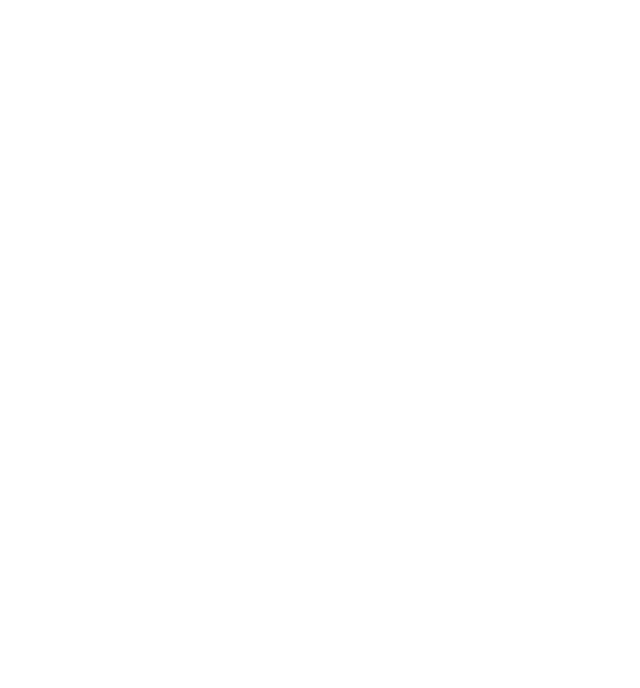
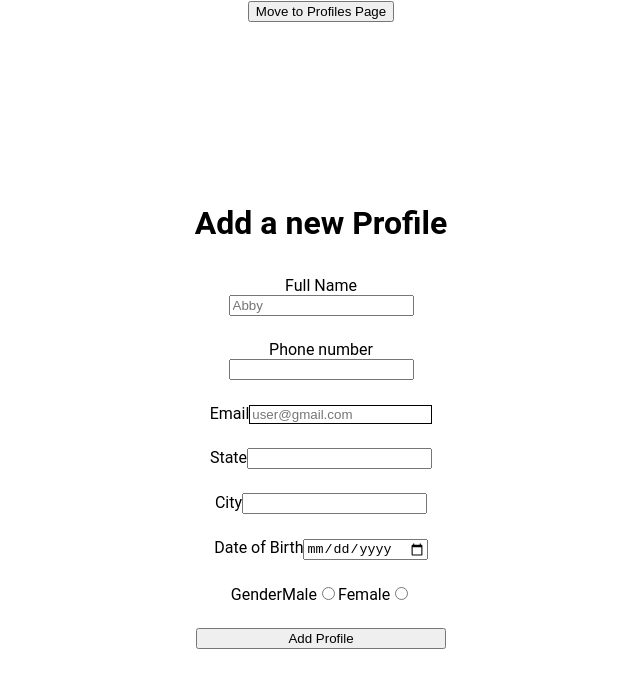
Before and after one commit to Shah-Arsalan/metromax-form, a React (Create React App) app: page / in a window 1280 px wide. Shown: the top 688 px of the page, without its empty margins (319-959 px from the left). Built offline with nearby package versions, Linux system fonts and the light colour scheme.

Commit message:
feat : rendered profiles on profile page

```diff
--- a/src/App.js
+++ b/src/App.js
@@ -1,9 +1,16 @@
 import logo from './logo.svg';
+import { Routes, Route, Navigate } from "react-router-dom";
 import './App.css';
+import { Form } from './Pages/Form/Form';
+import { Profiles } from './Pages/Profiles/Profiles';
 
 function App() {
   return (
     <div className="App">
+      <Routes>
+        <Route path="/" element={<Form/>} />
+        <Route path="/profiles" element={<Profiles/>} />
+      </Routes>
     </div>
   );
 }
--- /dev/null
+++ b/src/Components/ProfileCard/ProfileCard.css
@@ -0,0 +1,5 @@
+.profile-card{
+    display: flex;
+    width: 100%;
+    justify-content: space-between;
+}
--- /dev/null
+++ b/src/Components/ProfileCard/ProfileCard.js
@@ -0,0 +1,20 @@
+import './ProfileCard.css'
+
+const ProfileCard = ({ele}) => {
+
+    return (
+        <div className="profile-card">
+                <p>{ele.fullname}</p>
+                <p>{ele.phno}</p>
+                <p>{ele.email}</p>
+                <p>{ele.gender}</p>
+                <p>{ele.dob}</p>
+                <p>{ele.city}</p>
+                <p>{ele.state}</p>
+                <div><p>Delete</p><p>edit</p></div>
+        </div>
+    )
+}
+
+
+export {ProfileCard}
--- /dev/null
+++ b/src/Pages/Form/Form.css
@@ -0,0 +1,91 @@
+
+  .login-container {
+    font-family: roboto;
+    display: flex;
+    justify-content: center;
+    align-items: center;
+    height: 100vh;
+  }
+
+  .login-inputs {
+    background-color: var(--white);
+    width: 25rem;
+    height: fit-content;
+    display: flex;
+    flex-direction: column;
+    justify-content: center;
+    box-shadow: var(--shadow-box);
+    align-items: center;
+    padding: 2rem;
+  }
+
+  .forgot-password a {
+    margin-left: auto;
+    text-decoration: none;
+  }
+
+  .login-container button {
+    width: 100%;
+  }
+
+  .login-container a {
+    text-decoration: none;
+    justify-content: center;
+  }
+
+  .input {
+    margin: 0.75rem;
+    width: 80%;
+  }
+
+  input[type="password"] {
+    border: 1px solid;
+  }
+
+  input[type="email"] {
+    border: 1px solid;
+  }
+
+  .form {
+    display: flex;
+    flex-direction: column;
+    justify-content: center;
+    align-items: center;
+  }
+
+
+  .error-msg{
+    background-color: var(--white);
+    width: max-content;
+    padding: 1rem;
+    display: flex;
+    gap: 1rem;
+    align-items: center;
+    position: absolute;
+    top: 37rem;
+    left: 33rem;
+    border: 1px solid var(--red);
+  }
+
+  .cross{
+    cursor: pointer;
+  }
+
+  .input-icon{
+    display: flex;
+    align-items: center;
+    gap: 1rem;
+  }
+
+  .fa-eye{
+    border: 1px solid var(--black);
+    padding: 7px;
+    cursor: pointer;
+    border-radius: 5px;
+    font-size: 20px;
+  }
+
+  .loginLink:hover{
+  cursor: pointer;
+  color: var(--primary-color);
+  }
--- /dev/null
+++ b/src/Pages/Form/Form.jsx
@@ -0,0 +1,229 @@
+import "./Form.css";
+import { useEffect, useState } from "react";
+import { useNavigate } from "react-router-dom";
+
+const Form = () => {
+    const navigate = useNavigate();
+  const [appear, setAppear] = useState(false);
+  const [profiles, setProfiles] = useState(JSON.parse(localStorage.getItem("Profiles")) ?? []);
+
+  const [profileDetails, setprofileDetails] = useState({
+    fullname: "",
+    phno: "",
+    email: "",
+    state: "",
+    city: "",
+    dob: "",
+    gender: "",
+  });
+
+  const saveProfile = () => {
+    setProfiles([...profiles, profileDetails]);
+  };
+
+
+console.log('new prfiles are', profiles);
+
+  const showErrorModal = (string) => {
+console.log(string);
+  }
+
+  useEffect(() => {
+    localStorage.setItem(
+        "Profiles",
+        JSON.stringify(profiles)
+      );
+      console.log('here is arsaaln')
+  },[profiles])
+
+
+
+
+  return (
+    <div className="profile-page">
+    <button onClick={()=>navigate('/profiles')}>Move to Profiles Page</button>
+      <div className="login-container">
+        <div className="login-inputs">
+          <h1>Add a new Profile</h1>
+          <form
+            className="form"
+            onSubmit={(e) => {
+              e.preventDefault();
+              if (profileDetails.fullname.length === 0) {
+                showErrorModal("Enter Name")
+              } else if (profileDetails.phno.length !== 10) {
+                showErrorModal("Enter Valid Phone Number")
+              } else if (profileDetails.state.length === 0) {
+                showErrorModal("Enter State")
+              }
+              else if (profileDetails.city.length === 0) {
+                showErrorModal("Enter city")
+              }
+              else if (profileDetails.dob.length === 0) {
+                showErrorModal("Enter proper DOB")
+              }
+              else if (profileDetails.gender.length === 0) {
+                showErrorModal("Select your gender")
+              } else {
+                saveProfile();
+              }
+            }}
+          >
+            <div className="input">
+              <label htmlFor="full-name">Full Name</label>
+              <input
+                id="full-name"
+                value={profileDetails.fullname}
+                placeholder="Abby"
+                className="input-txt"
+                type="text"
+                onChange={(e) =>
+                  setprofileDetails({
+                    ...profileDetails,
+                    fullname: e.target.value,
+                  })
+                }
+              />
+            </div>
+
+            <div className="input">
+              <label htmlFor="phno">Phone number</label>
+              <input
+                id="phno"
+                value={profileDetails.phno}
+                className="input-txt"
+                type="text"
+                onChange={(e) =>
+                  setprofileDetails({
+                    ...profileDetails,
+                    phno: e.target.value,
+                  })
+                }
+              />
+            </div>
+            <div className="input">
+              <label htmlFor="email">Email</label>
+              <input
+                required={true}
+                id="email"
+                value={profileDetails.email}
+                placeholder="user@gmail.com"
+                className="input-txt"
+                type="email"
+                onChange={(e) =>
+                  setprofileDetails({
+                    ...profileDetails,
+                    email: e.target.value,
+                  })
+                }
+              />
+            </div>
+            <div className="input">
+              <label htmlFor="state">State</label>
+              <input
+                id="state"
+                value={profileDetails.state}
+                className="input-txt"
+                type="text"
+                onChange={(e) =>
+                  setprofileDetails({
+                    ...profileDetails,
+                    state: e.target.value,
+                  })
+                }
+              />
+            </div>
+            <div className="input">
+              <label htmlFor="city">City</label>
+              <input
+                id="city"
+                value={profileDetails.city}
+                className="input-txt"
+                type="text"
+                onChange={(e) =>
+                  setprofileDetails({
+                    ...profileDetails,
+                    city: e.target.value,
+                  })
+                }
+              />
+            </div>
+            <div className="input">
+              <label htmlFor="dob">Date of Birth</label>
+              <input
+                id="dob"
+                value={profileDetails.dob}
+                className="input-txt"
+                type="date"
+                onChange={(e) =>
+                  setprofileDetails({
+                    ...profileDetails,
+                    dob: e.target.value,
+                  })
+                }
+              />
+            </div>
+
+            <div className="input">
+              <label htmlFor="gender">Gender</label>
+              <label htmlFor="gender-1">Male</label>
+              <input
+                id="gender-1"
+                value="male"
+                placeholder="user@gmail.com"
+                className="input-txt"
+                type="radio"
+                name="gender"
+                onChange={(e) =>
+                  setprofileDetails({
+                    ...profileDetails,
+                    gender: e.target.value,
+                  })
+                }
+              />
+
+              <label htmlFor="gender-2">Female</label>
+              <input
+                id="gender-2"
+                value="female"
+                className="input-txt"
+                type="radio"
+                name="gender"
+                onChange={(e) =>
+                  setprofileDetails({
+                    ...profileDetails,
+                    gender: e.target.value,
+                  })
+                }
+              />
+            </div>
+
+            <div className="input btn-input">
+              <button
+                type="submit"
+                className="primary-button"
+              >
+                Add Profile
+              </button>
+            </div>
+          </form>
+        </div>
+      </div>
+      {appear && (
+        <div className="error-msg">
+          <p></p>
+          <p
+            className="cross"
+            onClick={() => {
+              setAppear((prev) => !prev);
+            }}
+          >
+            ❌
+          </p>
+        </div>
+      )}
+    </div>
+  );
+};
+
+export { Form };
--- /dev/null
+++ b/src/Pages/Profiles/Profiles.css
@@ -0,0 +1,8 @@
+.titles{
+    display: flex;
+    justify-content: space-between;
+}
+
+.profiles-container{
+    padding: 1rem;
+}
--- /dev/null
+++ b/src/Pages/Profiles/Profiles.jsx
@@ -0,0 +1,32 @@
+import './Profiles.css'
+import { ProfileCard } from "../../Components/ProfileCard/ProfileCard";
+import { useNavigate } from 'react-router';
+
+const Profiles = () => {
+    const navigate = useNavigate();
+const profiles = JSON.parse(localStorage.getItem("Profiles"));
+console.log('the profile page',profiles)
+    return (<>
+        <div className="profiles-container">
+            <div className="titles">
+            <p>Name</p>
+                <p>Ph NO</p>
+                <p>Email</p>
+                <p>Gender</p>
+                <p>D-O-B</p>
+                <p>City</p>
+                <p>State</p>
+                <p>Action</p>
+
+            </div>
+            {   profiles.map((ele) => {
+            return <ProfileCard ele={ele}/>
+        })}
+        </div>
+        <button onClick={()=>navigate('/')}>Back</button>
+        </>
+
+    )
+}
+
+export {Profiles}
--- a/src/index.js
+++ b/src/index.js
@@ -3,11 +3,14 @@
 import './index.css';
 import App from './App';
 import reportWebVitals from './reportWebVitals';
+import { BrowserRouter } from "react-router-dom";
 
 const root = ReactDOM.createRoot(document.getElementById('root'));
 root.render(
   <React.StrictMode>
+  <BrowserRouter>
     <App />
+  </BrowserRouter>
   </React.StrictMode>
 );
 
```
Also changed, not shown: src/Components/demo.js (added), src/Pages/demo.js (added).
